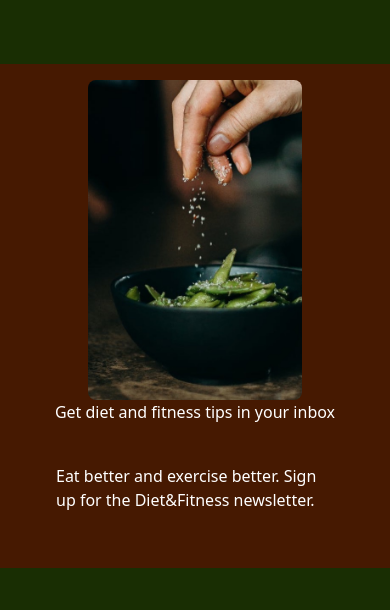
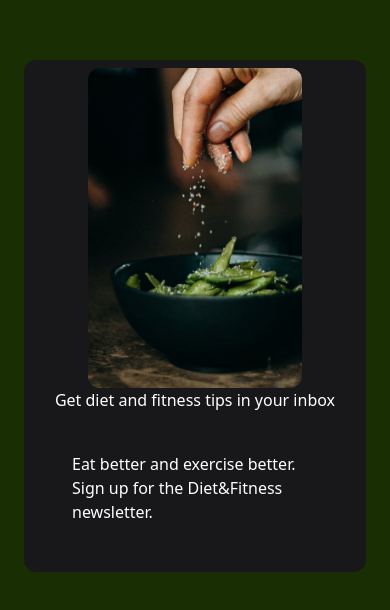
Before and after one commit to anwarrahim/tailwind-projects, a website built with Vite: page Email-Subscribe/index.html in a window 390 px wide. Shown: the part 106-716 px from the top of the page. Built offline with nearby package versions, Linux system fonts and the light colour scheme.

Commit message:
update Email-Subscribe index.html to improve layout and styling of subscription prompt

```diff
--- a/Email-Subscribe/index.html
+++ b/Email-Subscribe/index.html
@@ -10,14 +10,13 @@
   <body>
     <!-- background -->
     <div class="flex justify-center items-center bg-lime-950 h-screen text-white">
-       <div class="bg-amber-950 p-4">
+       <div class="bg-zinc-900 p-2 mx-6 rounded-xl">
         <div class="flex items-center justify-center flex-col md:flex-row">
-          <img class=" h-80 md:rounded-tr-md md:rounded-br-sm rounded-lg " src="./src/images/image.jpg" alt="">
-          <div class="flex flex-col items-center ">
+          <img class="  md:rounded-l-xl rounded-xl h-80  object-fit  " src="./src/images/image.jpg" alt="">
+          <div class=" flex flex-col items-center ">
             <h3>Get diet and fitness tips in your inbox</h3>
-            <p class="m-10">Eat better and exercise better. Sign up for the Diet&Fitness newsletter.</p>
+            <p class="m-10 text-white">Eat better and exercise better. Sign up for the Diet&Fitness newsletter.</p>
           </div>
-
         </div>
       </div>
     </div>
```
